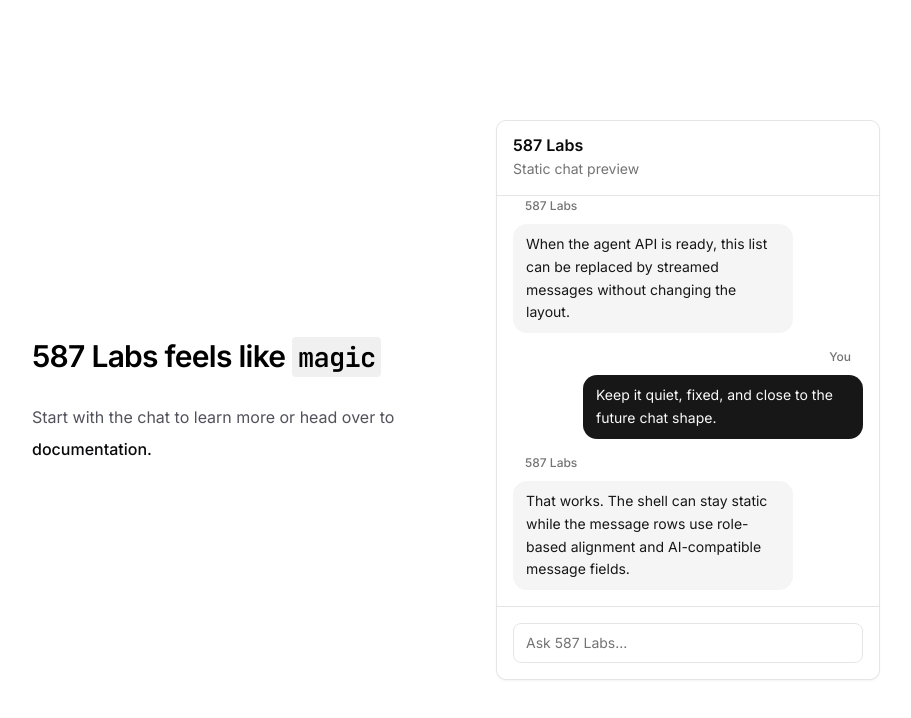
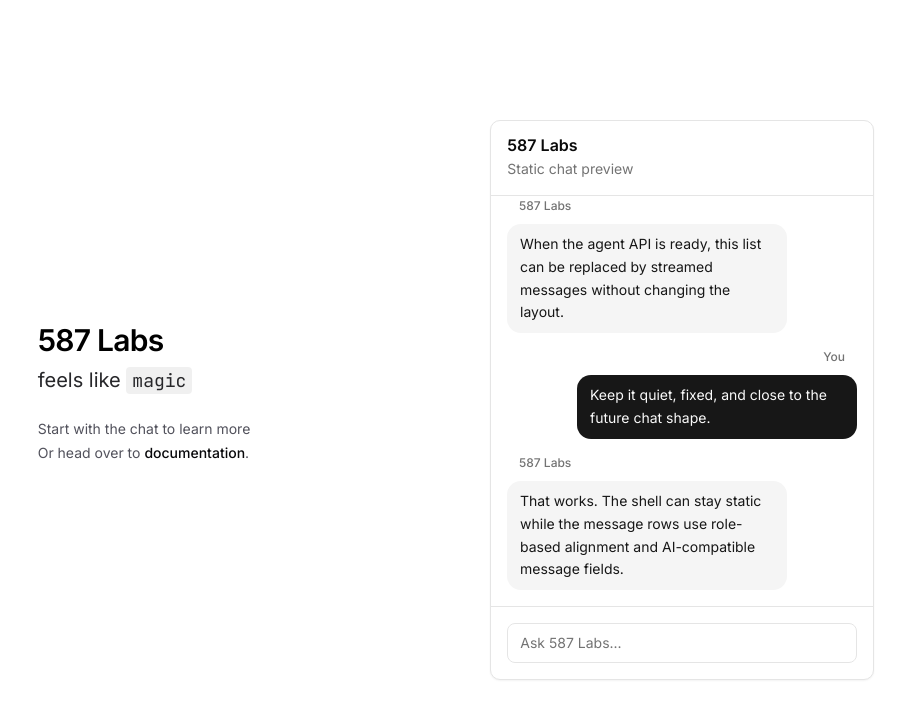
Before and after one commit to evgeniikozhushko/587labs, a Next.js app: page / in a window 1280 px wide. Shown: the top 718 px of the page, without its empty margins (184-1095 px from the left). Built offline with nearby package versions, Linux system fonts and the light colour scheme.

Commit message:
Ui improvement

```diff
--- a/app/page.tsx
+++ b/app/page.tsx
@@ -73,19 +73,29 @@ export default function Home() {
   return (
     <main className="flex min-h-dvh w-full items-center justify-center bg-background p-4 text-foreground">
 
-      <div className="max-w-sm flex flex-col items-center gap-6 sm:items-start sm:text-left mr-20">
-        <h1 className="max-w-sm text-3xl font-semibold leading-10 tracking-tight text-black dark:text-zinc-50">
-          587 Labs feels like{" "}
+      <div className="max-w-sm flex flex-col items-center gap-6 sm:items-start sm:text-left mr-60">
+
+        <h1 className="max-w-sm text-3xl font-semibold leading-2 tracking-tight text-black dark:text-zinc-50">
+          587 Labs{" "}
+        </h1>
+
+        <h2 className="text-xl leading-6 text-zinc-800 dark:text-zinc-400">feels like{" "}
           <code className="rounded bg-black/[.06] px-1.5 py-0.5 font-mono text-[0.9em] dark:bg-white/[.08]">
             magic
           </code>{" "}
-        </h1>
-        <p className="max-w-md text-medium leading-8 text-zinc-600 dark:text-zinc-400">
-          Start with the chat to learn more or head over to{" "}
-          <a href="https://587labs.com" className="font-medium text-zinc-950 dark:text-zinc-50">
-            documentation.
-          </a>
+        </h2>
+
+        <p className="max-w-md text-sm leading-6 text-zinc-600 dark:text-zinc-600">
+          Start with the chat to learn more{" "}
+          <span className="block">
+            Or head over to{" "}
+            <a href="https://587labs.com/docs" className="font-medium text-zinc-950 dark:text-zinc-50">
+              documentation
+            </a>
+            .
+          </span>
         </p>
+
       </div>
 
       <Card className="h-[35rem] w-[calc(100vw-5rem)] max-w-sm overflow-hidden sm:w-full">
```
